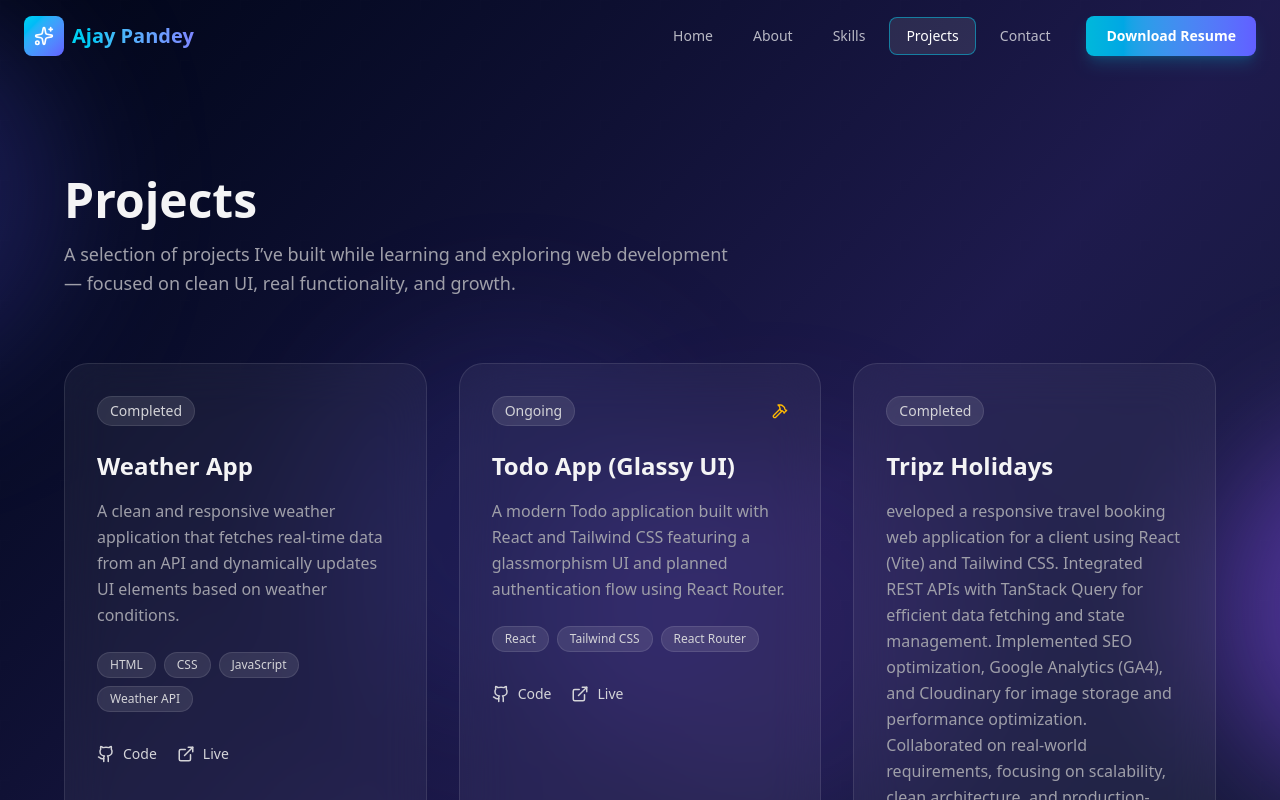
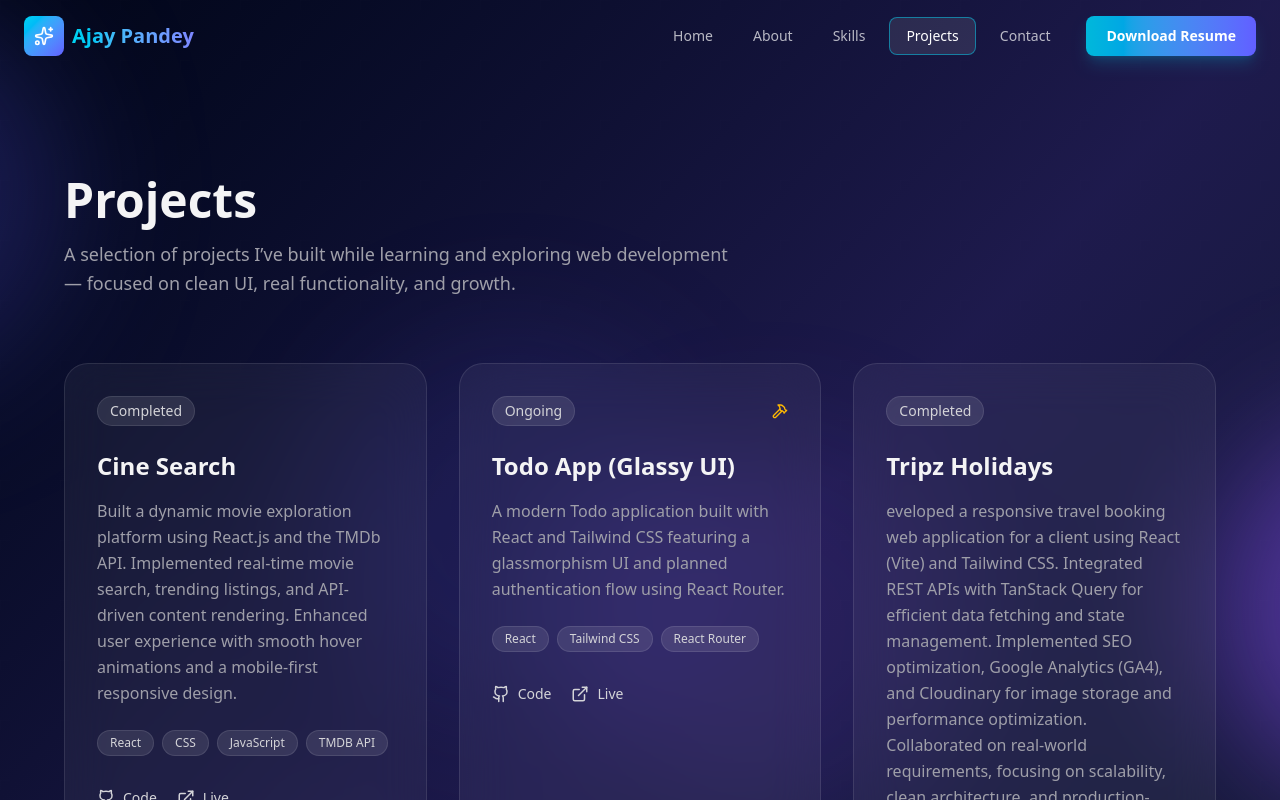
Before and after one commit to devajaypndey/portfolio-reactjs, a React (Vite) app: page /projects in a window 1280 px wide. Shown: the top 800 px of the page. Built offline with nearby package versions, Linux system fonts and the light colour scheme.

Commit message:
Add Commit : add projects links

```diff
--- a/src/pages/Projects.jsx
+++ b/src/pages/Projects.jsx
@@ -3,12 +3,12 @@ import { Github, ExternalLink, Hammer } from "lucide-react";
 
 const projects = [
   {
-    title: "Weather App",
+    title: "Cine Search ",
     description:
-      "A clean and responsive weather application that fetches real-time data from an API and dynamically updates UI elements based on weather conditions.",
-    tech: ["HTML", "CSS", "JavaScript", "Weather API"],
-    github: "#",
-    live: "#",
+      "Built a dynamic movie exploration platform using React.js and the TMDb API. Implemented real-time movie search, trending listings, and API-driven content rendering. Enhanced user experience with smooth hover animations and a mobile-first responsive design.",
+    tech: ["React", "CSS", "JavaScript", "TMDB API"],
+    github: "https://github.com/devajaypndey/Movie-Explore",
+    live: "https://cinesearchweb.netlify.app/",
     status: "Completed",
   },
   {
```
